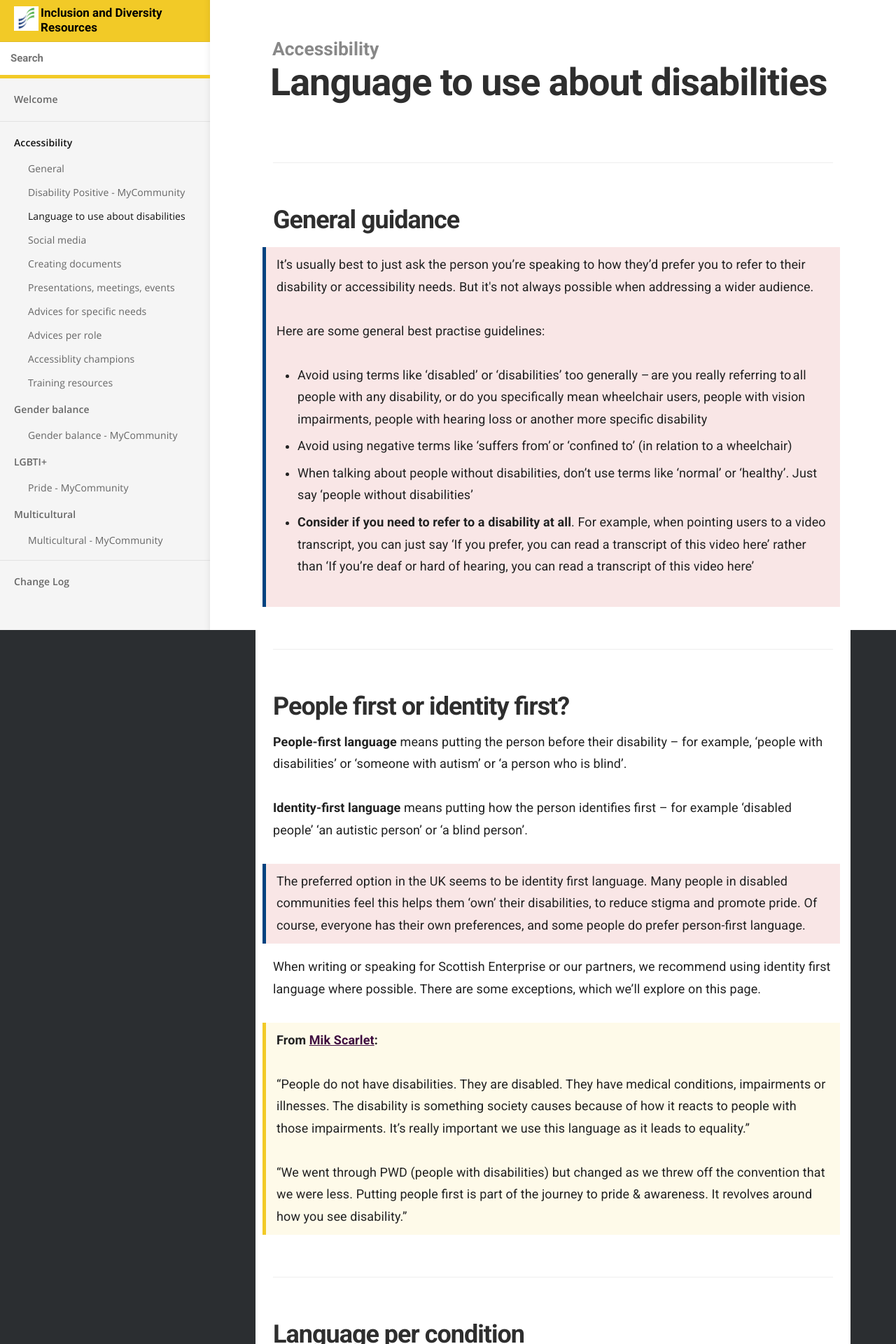
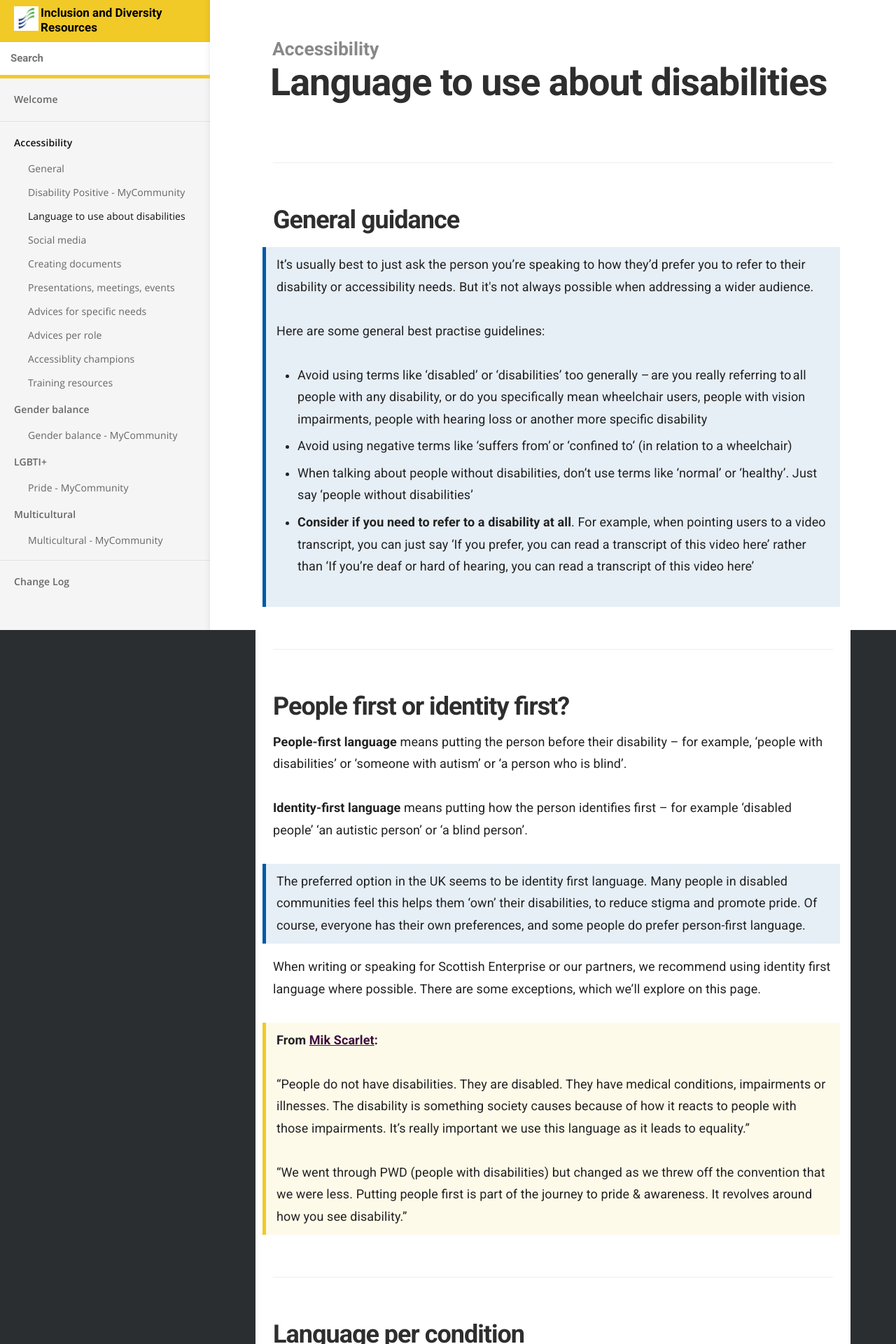
Before and after one commit to numbat70/inclusion2021, a Jekyll site: the page built from _docs/accessibility/language.md, in a window 1280 px wide. Shown: the top 1920 px of the page at 70% size. Built offline with Jekyll 4.4.1, drawn with Linux system fonts in a browser that asks for light colours.

Commit message:
SK - improve blue - fix background

```diff
--- a/css/main.scss
+++ b/css/main.scss
@@ -16,8 +16,8 @@ $brand-colour-light: mix($brand-colour, $content-background-color, 10%);
 $warning-colour: #C30000; // red - these two lines have been added to the code
 $warning-colour-light: mix($warning-colour, $content-background-color, 10%);
 
-$info-colour: #00427f; // blue - these two lines have been added to the code
-$info-colour-light: mix($warning-colour, $content-background-color, 10%);
+$info-colour: #0258a6; // blue - these two lines have been added to the code
+$info-colour-light: mix($info-colour, $content-background-color, 10%);
 
 $nav-header-background-color: $brand-colour;
 $nav-header-height: 60px;
```
